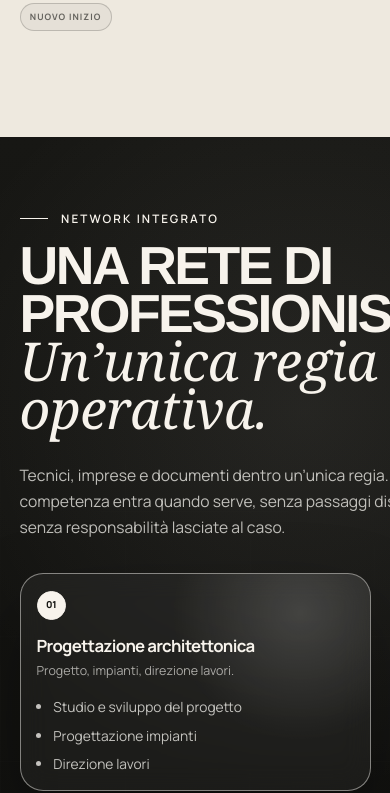
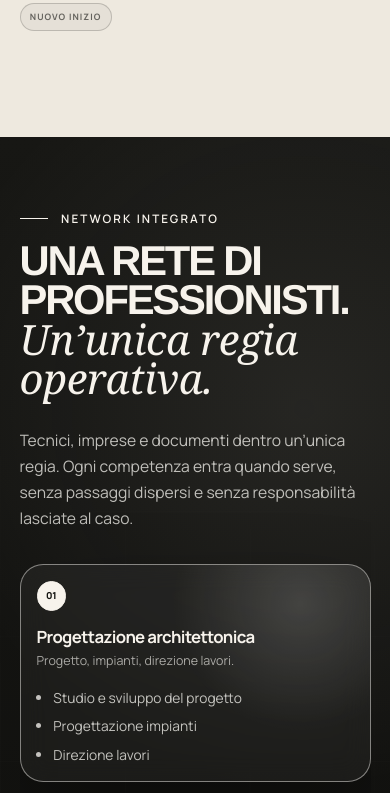
Before and after one commit to axrediron-lab/demo_househub, a plain HTML site: page index.html in a window 390 px wide. Shown: the part 5592-6385 px from the top of the page. Drawn offline with Linux system fonts and the light colour scheme.

Commit message:
Add files via upload

```diff
--- a/assets/css/style.css
+++ b/assets/css/style.css
@@ -2318,3 +2318,71 @@ p { line-height: 1.64; }
 @media (max-width: 700px) and (prefers-reduced-motion: reduce) {
   .mobile-action-bar { transition: none !important; }
 }
+
+/* V2.6.5 — fix tecnici mobile e galleria finale */
+html,
+body {
+  max-width: 100%;
+  overflow-x: clip;
+}
+
+.project-card--end {
+  overflow: hidden;
+}
+
+.project-card__end-copy {
+  max-width: min(34rem, 82%);
+}
+
+.project-card__end-copy .round-link {
+  display: none !important;
+}
+
+@media (max-width: 700px) {
+  html,
+  body {
+    overflow-x: hidden;
+  }
+
+  .network,
+  .network .container,
+  .network__head,
+  .network__head-grid,
+  .network__map,
+  .network__consult {
+    max-width: 100%;
+    overflow-x: clip;
+  }
+
+  .network__head h2 {
+    max-width: 100%;
+    font-size: clamp(2.55rem, 10.7vw, 4rem) !important;
+    line-height: .94 !important;
+    letter-spacing: -.052em !important;
+    overflow-wrap: normal;
+  }
+
+  .network__head-grid > p {
+    max-width: 100% !important;
+    overflow-wrap: break-word;
+  }
+
+  .network-card,
+  .network__panel,
+  .network__detail,
+  .network__detail h3,
+  .network__detail li {
+    max-width: 100% !important;
+  }
+
+  .mobile-action-bar {
+    max-width: calc(100vw - 1.9rem);
+  }
+
+  .mobile-action-bar a,
+  .mobile-action-bar a:last-child {
+    max-width: 100%;
+    overflow: hidden;
+    text-overflow: ellipsis;
+  }
+}
--- a/assets/js/main.js
+++ b/assets/js/main.js
@@ -97,7 +97,7 @@ document.documentElement.classList.remove('no-js'); document.documentElement.cla
   function updateWordReveals() {
     wordReveals.forEach((element) => {
       const rect = element.getBoundingClientRect();
-      const p = clamp((state.vh * .86 - rect.top) / (state.vh * .68));
+      const p = clamp((state.vh * .88 - rect.top) / (state.vh * .52));
       const words = $$('.word', element);
       const count = Math.ceil(words.length * p);
       words.forEach((word, index) => word.classList.toggle('is-lit', index < count));
--- a/index.html
+++ b/index.html
@@ -5,8 +5,8 @@
 <meta charset="utf-8"/>
 <meta content="width=device-width, initial-scale=1" name="viewport"/>
 <meta content="#171714" name="theme-color"/>
-<meta content="House Hub — concept homepage V2.5 con sezioni più compatte, copy più diretto, logo completo, footer aggiornato e immagini percorso integrate." name="description"/>
-<title>House Hub — Homepage concept V2.3</title>
+<meta content="House Hub — homepage production V2.6.5, pronta per GitHub Pages." name="description"/>
+<title>House Hub — Homepage V2.6.5</title>
 <link href="https://fonts.googleapis.com" rel="preconnect"/>
 <link crossorigin="" href="https://fonts.gstatic.com" rel="preconnect"/>
 <link href="https://fonts.googleapis.com/css2?family=Manrope:wght@400;500;600;700;800&amp;display=swap" rel="stylesheet"/>
@@ -323,7 +323,6 @@
 <div class="project-card__end-copy">
 <p class="eyebrow">Il prossimo progetto</p>
 <h3>Potrebbe essere<br/>il tuo.</h3>
-<a class="round-link round-link--dark magnetic" href="#contatti"><span>Inizia<br/>da qui</span></a>
 </div>
 </article>
 </div>
```
